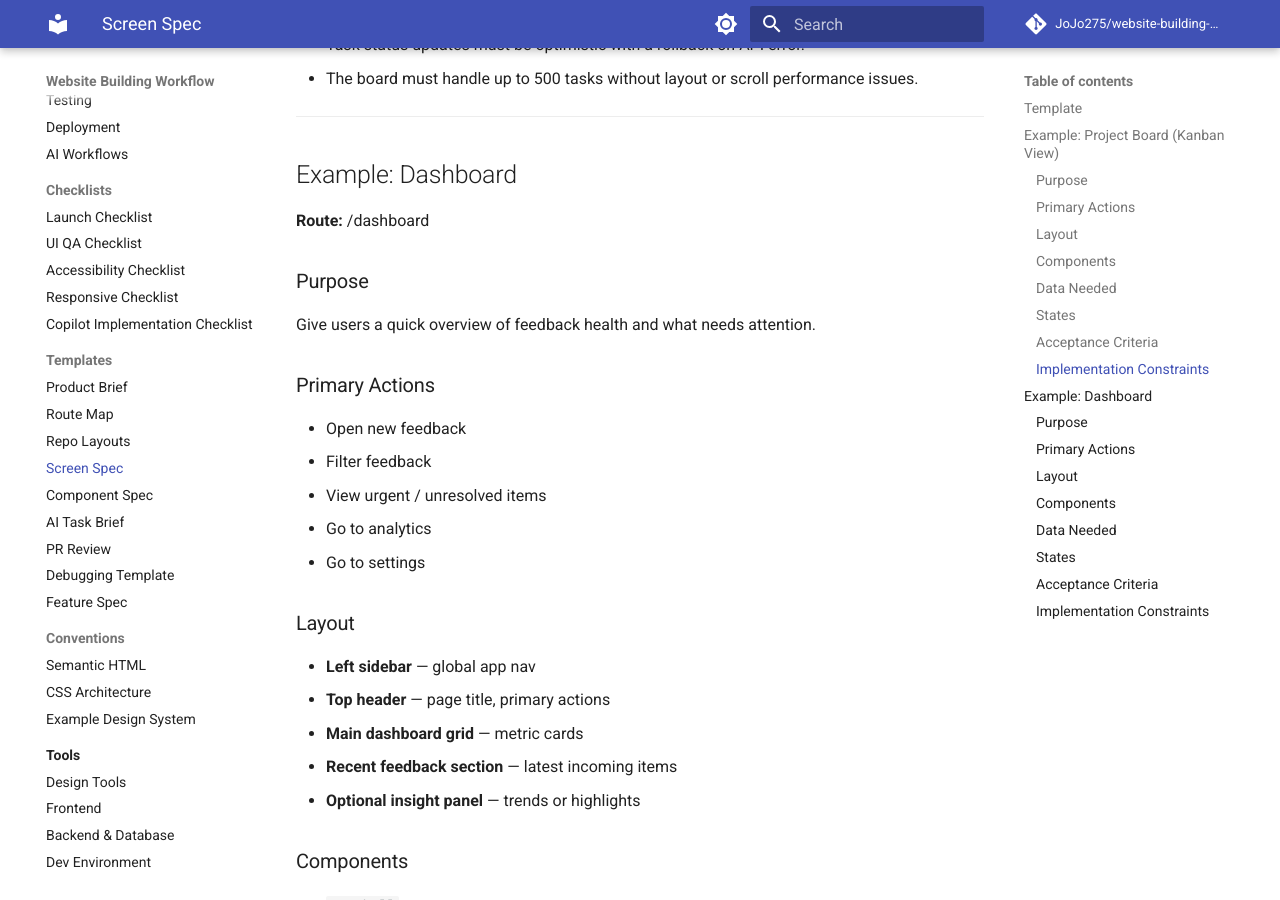
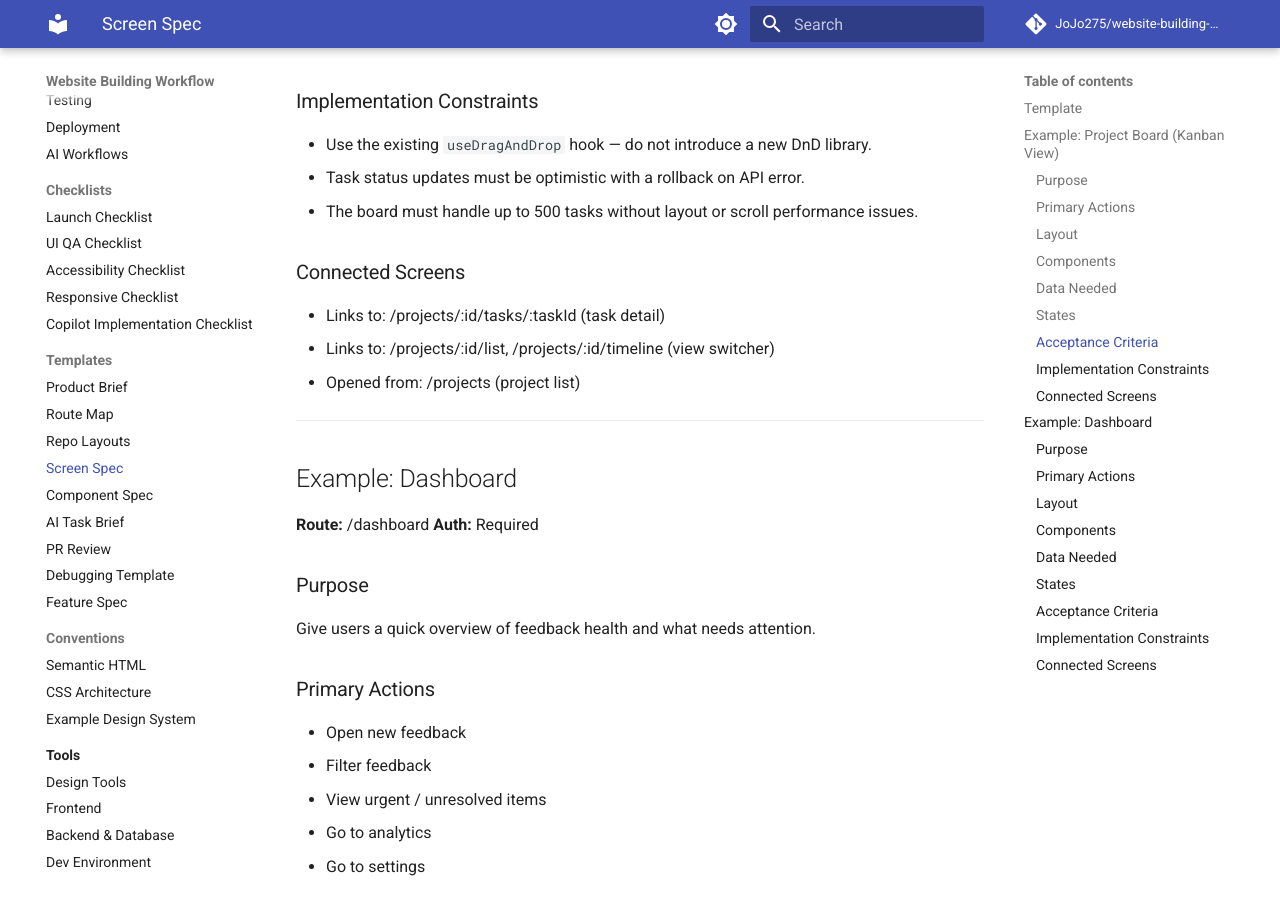
Before and after one commit to JoJo275/website-building-workflow, an MkDocs documentation site: the page built from docs/starters/screen-spec.md, in a window 1280 px wide and 900 px high, scrolled down 3278 px. Built offline with MkDocs 1.6.1 and Material for MkDocs 9.7.7, drawn with Linux system fonts in a browser that asks for light colours; comment, search, counter and statistics services are not loaded; some of the changed text lies outside the part shown.

Commit message:
feat: enhance screen spec documentation with authentication and connected screens sections

```diff
--- a/docs/starters/screen-spec.md
+++ b/docs/starters/screen-spec.md
@@ -8,6 +8,7 @@ A screen spec is a written description of a single page or major view. Write one
 ## Screen: [Name]
 
 **Route:** /path
+**Auth:** Required / Public
 
 ### Purpose
 
@@ -36,7 +37,13 @@ One sentence. What does this screen do for the user?
 - **Empty** —
 - **Loaded** —
 - **Error** —
+- **Filtered** — (if applicable)
 - **Mobile** —
+
+### Connected Screens
+
+- Links to: /path
+- Opened from: /path
 
 ### Acceptance Criteria
 
@@ -54,6 +61,7 @@ One sentence. What does this screen do for the user?
 ## Example: Project Board (Kanban View)
 
 **Route:** /projects/:id/board
+**Auth:** Required
 
 ### Purpose
 
@@ -117,11 +125,18 @@ Displays all tasks for a project as cards grouped into status columns (To do, In
 - Task status updates must be optimistic with a rollback on API error.
 - The board must handle up to 500 tasks without layout or scroll performance issues.
 
+### Connected Screens
+
+- Links to: /projects/:id/tasks/:taskId (task detail)
+- Links to: /projects/:id/list, /projects/:id/timeline (view switcher)
+- Opened from: /projects (project list)
+
 ---
 
 ## Example: Dashboard
 
 **Route:** /dashboard
+**Auth:** Required
 
 ### Purpose
 
@@ -182,3 +197,9 @@ Give users a quick overview of feedback health and what needs attention.
 
 - Use existing API routes if available. Do not create backend endpoints unless requested.
 - Use Tailwind and design tokens. Avoid inline styles unless necessary.
+
+### Connected Screens
+
+- Links to: /feedback/:id (feedback detail)
+- Links to: /analytics, /settings
+- Opened from: / (root redirect after login)
```
